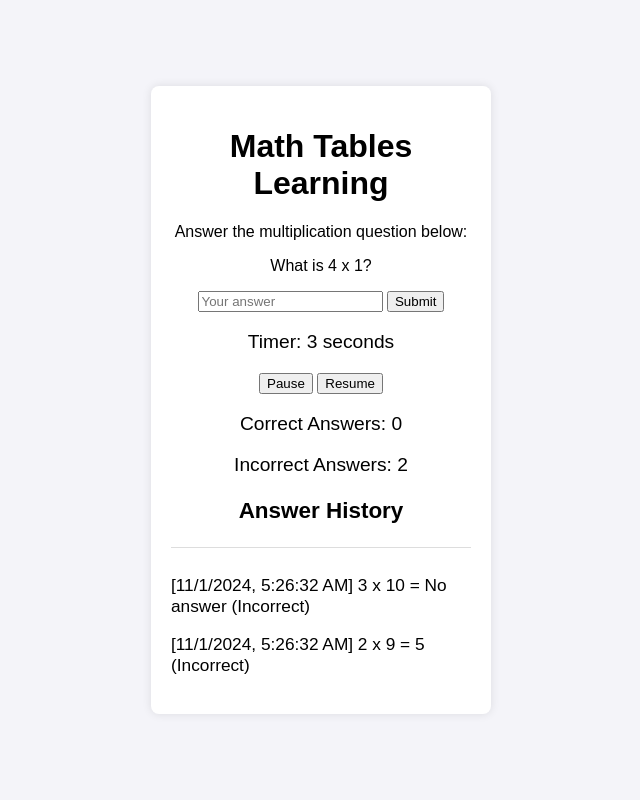
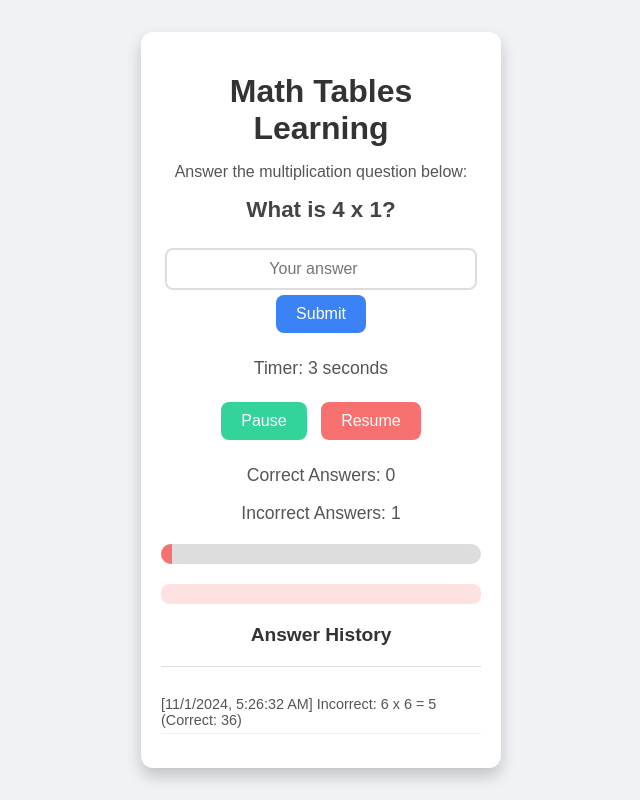
Before and after one commit to Saaimurugan/MathTablesQuiz, a plain HTML site: page index.html in a window 1280 px wide. Both pictures are taken after typing "5" into the empty fields and a click on the button "Submit". Shown: the whole page, without its empty margins (319-959 px from the left). Drawn offline with Linux system fonts and the light colour scheme.

Commit message:
Update index.html

```diff
--- a/index.html
+++ b/index.html
@@ -12,23 +12,112 @@
             align-items: center;
             height: 100vh;
             margin: 0;
-            background-color: #f4f4f9;
+            background-color: #f0f2f5;
         }
         .container {
             text-align: center;
-            background-color: #fff;
+            background-color: #ffffff;
             padding: 20px;
+            border-radius: 12px;
+            box-shadow: 0 8px 16px rgba(0, 0, 0, 0.2);
+            width: 320px;
+            max-width: 90%;
+        }
+        h1 {
+            color: #333;
+            margin-bottom: 10px;
+        }
+        p {
+            font-size: 1em;
+            color: #555;
+        }
+        #question {
+            font-size: 1.4em;
+            font-weight: bold;
+            color: #444;
+            margin: 15px 0;
+        }
+        input[type="number"] {
+            width: 90%;
+            padding: 10px;
+            margin-top: 10px;
+            font-size: 1em;
+            border: 2px solid #ddd;
             border-radius: 8px;
-            box-shadow: 0 0 10px rgba(0, 0, 0, 0.1);
-            width: 300px;
+            text-align: center;
+            transition: border-color 0.3s;
         }
-        .score, .timer, .feedback, .history {
-            margin-top: 10px;
-            font-size: 1.2em;
+        input[type="number"]:focus {
+            border-color: #3b82f6;
+            outline: none;
+        }
+        button {
+            padding: 10px 20px;
+            font-size: 1em;
+            border: none;
+            border-radius: 8px;
+            cursor: pointer;
+            transition: background-color 0.3s;
+            margin: 5px;
+        }
+        button:active {
+            transform: scale(0.98);
+        }
+        .submit-btn {
+            background-color: #3b82f6;
+            color: white;
+        }
+        .submit-btn:hover {
+            background-color: #2563eb;
+        }
+        .pause-btn {
+            background-color: #34d399;
+            color: white;
+        }
+        .pause-btn:hover {
+            background-color: #10b981;
+        }
+        .resume-btn {
+            background-color: #f87171;
+            color: white;
+        }
+        .resume-btn:hover {
+            background-color: #ef4444;
+        }
+        .print-btn {
+            background-color: #ffa726;
+            color: white;
+        }
+        .print-btn:hover {
+            background-color: #fb8c00;
+        }
+        .timer, .score, .feedback, .history, .progress-bar-container {
+            margin-top: 20px;
+            font-size: 1.1em;
         }
         .feedback {
+            color: #374151;
+            font-weight: bold;
+            font-size: 1.1em;
+            padding: 10px;
+            border-radius: 8px;
+            transition: background-color 0.3s;
+        }
+        .feedback.correct {
+            background-color: #d1fae5;
+            color: #065f46;
+        }
+        .feedback.incorrect {
+            background-color: #fee2e2;
+            color: #991b1b;
+        }
+        .history {
+            font-size: 1em;
+        }
+        .history h3 {
             color: #333;
-            font-weight: bold;
+            font-size: 1.2em;
+            margin-top: 10px;
         }
         .history-list {
             text-align: left;
@@ -38,9 +127,38 @@
             overflow-y: auto;
             border-top: 1px solid #ddd;
             padding-top: 10px;
+            color: #444;
         }
-        .controls {
-            margin-top: 10px;
+        .history-list p {
+            padding: 5px 0;
+            border-bottom: 1px solid #eee;
+        }
+        .progress-bar-container {
+            width: 100%;
+            background-color: #ddd;
+            height: 20px;
+            border-radius: 10px;
+            overflow: hidden;
+        }
+        .progress-bar {
+            height: 100%;
+            display: flex;
+        }
+        .progress-segment {
+            height: 100%;
+        }
+        .progress-segment.correct {
+            background-color: #34d399;
+        }
+        .progress-segment.incorrect {
+            background-color: #f87171;
+        }
+        .progress-segment.unanswered {
+            background-color: #3b82f6;
+        }
+        /* Hide the history section by default */
+        .history {
+            display: none;
         }
     </style>
 </head>
@@ -48,17 +166,18 @@
     <div class="container">
         <h1>Math Tables Learning</h1>
         <p>Answer the multiplication question below:</p>
+        <p id="countdown"></p>
         <p id="question"></p>
         <input type="number" id="answerInput" placeholder="Your answer">
-        <button onclick="checkAnswer()">Submit</button>
+        <button class="submit-btn" onclick="checkAnswer()">Submit</button>
 
         <div class="timer">
             <p>Timer: <span id="timer">1</span> seconds</p>
         </div>
 
         <div class="controls">
-            <button onclick="pauseTimer()">Pause</button>
-            <button onclick="resumeTimer()">Resume</button>
+            <button class="pause-btn" onclick="pauseTimer()">Pause</button>
+            <button class="resume-btn" onclick="resumeTimer()">Resume</button>
         </div>
 
         <div class="score">
@@ -66,12 +185,18 @@
             <p>Incorrect Answers: <span id="incorrectCount">0</span></p>
         </div>
 
+        <div class="progress-bar-container">
+            <div class="progress-bar" id="progressBar"></div>
+        </div>
+
         <div class="feedback" id="feedbackMessage"></div>
 
-        <div class="history">
+        <div class="history" id="historySection">
             <h3>Answer History</h3>
             <div class="history-list" id="historyList"></div>
         </div>
+
+        <button class="print-btn" onclick="printResults()" style="display: none;" id="printButton">Print Results</button>
     </div>
 
     <script>
@@ -81,91 +206,158 @@
         let timerCount = 1;
         let timerInterval;
         let isPaused = false;
+        let pauseCount = 0;
+        let resumeCount = 0;
+        let questionCount = 0;
+        const maxQuestions = 30;
 
-        // Generate a random multiplication question
+        function startCountdown() {
+            let countdown = 3;
+            const countdownElement = document.getElementById("countdown");
+            countdownElement.innerText = "Starting in... " + countdown;
+
+            const countdownInterval = setInterval(() => {
+                countdown--;
+                if (countdown > 0) {
+                    countdownElement.innerText = "Starting in... " + countdown;
+                } else {
+                    clearInterval(countdownInterval);
+                    countdownElement.innerText = "";
+                    generateQuestion();
+                }
+            }, 1000);
+        }
+
         function generateQuestion() {
+            if (questionCount >= maxQuestions) {
+                endQuiz();
+                return;
+            }
             num1 = Math.floor(Math.random() * 10) + 1;
             num2 = Math.floor(Math.random() * 10) + 1;
             document.getElementById("question").innerText = `What is ${num1} x ${num2}?`;
-            document.getElementById("answerInput").value = ""; // Clear input field
-            document.getElementById("feedbackMessage").innerText = ""; // Clear feedback message
-            startTimer(); // Start the timer for each new question
+            document.getElementById("answerInput").value = "";
+            document.getElementById("feedbackMessage").innerText = "";
+            startTimer();
         }
 
-        // Start the timer from 1 to 5 seconds
         function startTimer() {
-            timerCount = 1; // Reset timer to 1
+            timerCount = 1;
             document.getElementById("timer").innerText = timerCount;
-
-            clearInterval(timerInterval); // Clear any existing timer
+            clearInterval(timerInterval);
             timerInterval = setInterval(() => {
                 if (!isPaused && timerCount < 5) {
                     timerCount++;
                     document.getElementById("timer").innerText = timerCount;
                 } else if (timerCount >= 5) {
-                    clearInterval(timerInterval); // Stop the timer
-                    markIncorrect(); // Mark the question incorrect if time runs out
+                    clearInterval(timerInterval);
+                    markIncorrect();
                 }
             }, 1000);
         }
 
-        // Pause the timer
         function pauseTimer() {
             isPaused = true;
+            pauseCount++;
+            addToHistory("Pause", `Paused at question: ${num1} x ${num2}`);
         }
 
-        // Resume the timer
         function resumeTimer() {
             isPaused = false;
+            resumeCount++;
+            addToHistory("Resume", `Resumed with question: ${num1} x ${num2}`);
             generateQuestion();
         }
 
-        // Check the user's answer
         function checkAnswer() {
-            clearInterval(timerInterval); // Stop the timer
+            clearInterval(timerInterval);
             const userAnswer = parseInt(document.getElementById("answerInput").value);
             const correctAnswer = num1 * num2;
 
+            const feedbackMessage = document.getElementById("feedbackMessage");
+            questionCount++;
+
             if (userAnswer === correctAnswer) {
                 correctCount++;
-                document.getElementById("feedbackMessage").innerText = "Correct!";
-                addToHistory(num1, num2, userAnswer, "Correct");
+                feedbackMessage.innerText = "Correct!";
+                feedbackMessage.classList.add("correct");
+                addToHistory("Correct", `${num1} x ${num2} = ${userAnswer}`);
+                updateProgressBar("correct");
             } else {
                 incorrectCount++;
-                document.getElementById("feedbackMessage").innerText = `Incorrect! The correct answer was ${correctAnswer}.`;
-                addToHistory(num1, num2, userAnswer, "Incorrect");
+                feedbackMessage.innerText = `Incorrect! The correct answer was ${correctAnswer}.`;
+                feedbackMessage.classList.add("incorrect");
+                addToHistory("Incorrect", `${num1} x ${num2} = ${userAnswer} (Correct: ${correctAnswer})`);
+                updateProgressBar("incorrect");
             }
 
-            // Update the score
             document.getElementById("correctCount").innerText = correctCount;
             document.getElementById("incorrectCount").innerText = incorrectCount;
 
-            // Generate a new question
             generateQuestion();
         }
 
-        // Mark the answer incorrect if the timer runs out
         function markIncorrect() {
             incorrectCount++;
+            questionCount++;
             const correctAnswer = num1 * num2;
             document.getElementById("feedbackMessage").innerText = `Time's up! The correct answer was ${correctAnswer}.`;
             document.getElementById("incorrectCount").innerText = incorrectCount;
-            addToHistory(num1, num2, "No answer", "Incorrect");
+            addToHistory("Time's up", `${num1} x ${num2} = No answer (Correct: ${correctAnswer})`);
+            updateProgressBar("incorrect");
 
-            generateQuestion(); // Generate a new question
+            generateQuestion();
         }
 
-        // Add question result to history with date and time
-        function addToHistory(num1, num2, answer, result) {
+        function updateProgressBar(result) {
+            const progressBar = document.getElementById("progressBar");
+            const segment = document.createElement("div");
+            segment.classList.add("progress-segment");
+
+            if (result === "correct") {
+                segment.classList.add("correct");
+            } else if (result === "incorrect") {
+                segment.classList.add("incorrect");
+            } else {
+                segment.classList.add("unanswered");
+            }
+            progressBar.appendChild(segment);
+            segment.style.width = `${100 / maxQuestions}%`;
+        }
+
+        function addToHistory(result, details) {
+            const historySection = document.getElementById("historySection");
             const historyList = document.getElementById("historyList");
             const entry = document.createElement("p");
-            const currentDateTime = new Date().toLocaleString(); // Get the current date and time
-            entry.innerText = `[${currentDateTime}] ${num1} x ${num2} = ${answer} (${result})`;
+            const currentDateTime = new Date().toLocaleString();
+            entry.innerText = `[${currentDateTime}] ${result}: ${details}`;
             historyList.appendChild(entry);
+
+            // Display the history section when an entry is added
+            if (historyList.childElementCount > 0) {
+                historySection.style.display = "block";
+            }
         }
 
-        // Initialize the first question on page load
-        window.onload = generateQuestion;
+        function endQuiz() {
+            clearInterval(timerInterval);
+            document.getElementById("feedbackMessage").innerText = "Quiz Complete!";
+            document.getElementById("printButton").style.display = "block";
+            document.getElementById("question").innerText = "Quiz Complete!";
+            document.getElementById("answerInput").disabled = true;
+        }
+
+        function printResults() {
+            window.print();
+        }
+
+        document.getElementById("answerInput").addEventListener("keyup", function(event) {
+            if (event.key === "Enter") {
+                checkAnswer();
+            }
+        });
+
+        window.onload = startCountdown;
     </script>
 </body>
 </html>
```
